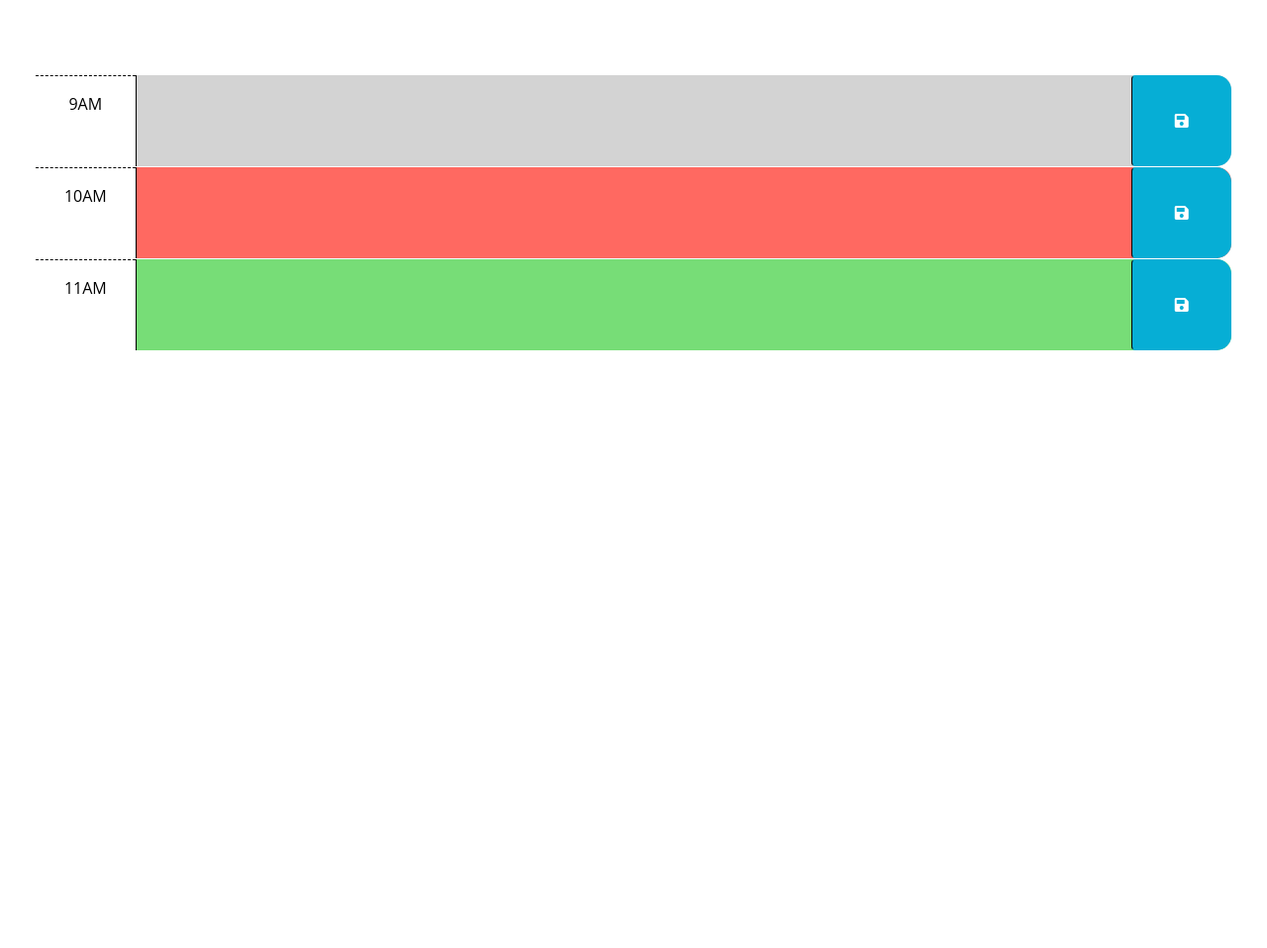
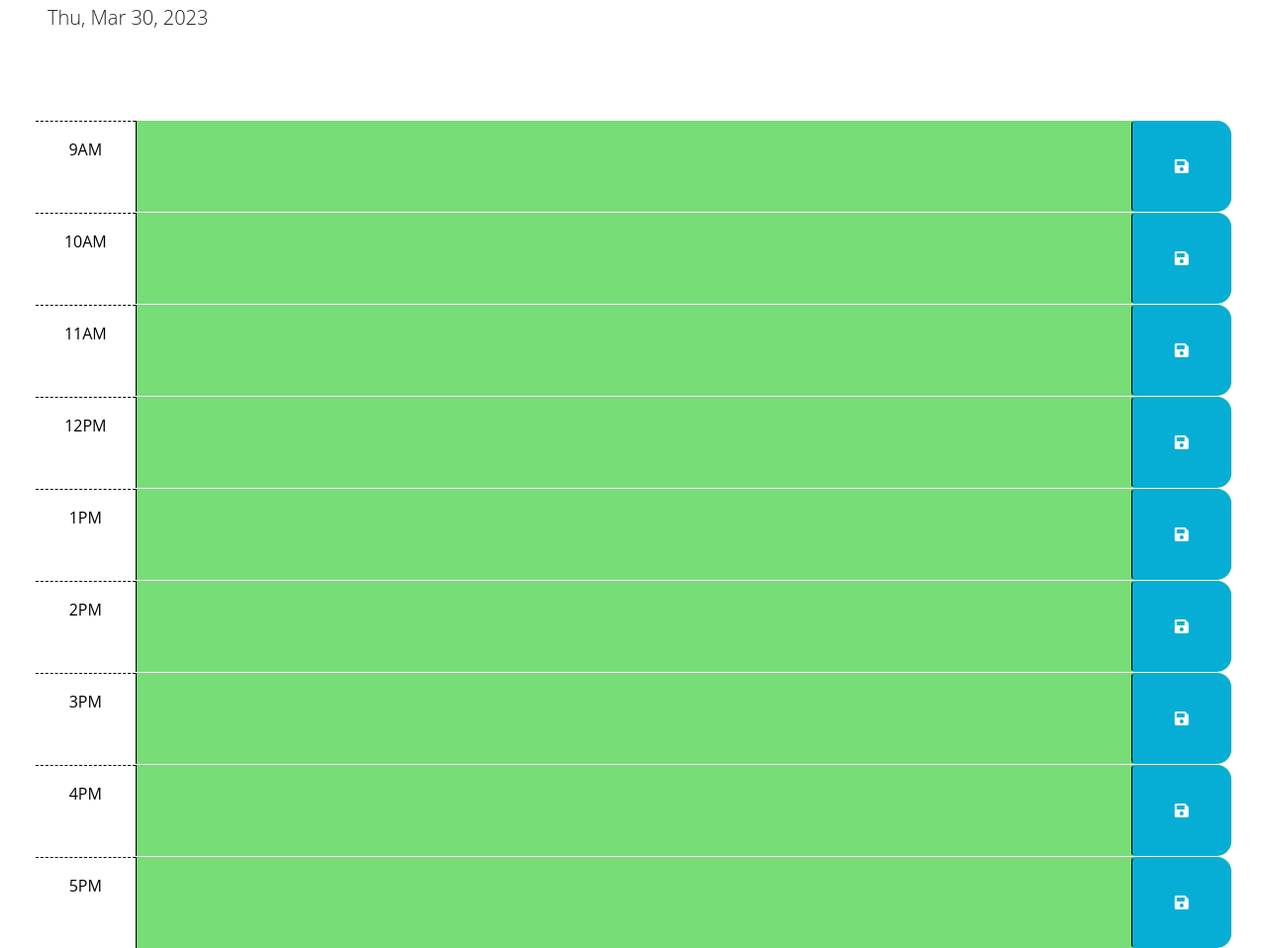
Before and after one commit to Shaun-Nelson/Work-Day-Scheduler, a plain HTML site: page index.html in a window 1280 px wide. Shown: the part 176-1134 px from the top of the page at 99% size. Before the commit the page ends 800 px from the top, so only its background shows below. Drawn offline with nearby package versions, Linux system fonts and the light colour scheme; files that its build step writes are made by us from their sources.

Commit message:
Added time blocks to HTML, added localstorage, added colours to time-blocks based on hour, added persistent user input, added current date in header

```diff
--- a/Assets/script.js
+++ b/Assets/script.js
@@ -8,16 +8,45 @@ $(function () {
   // function? How can DOM traversal be used to get the "hour-x" id of the
   // time-block containing the button that was clicked? How might the id be
   // useful when saving the description in local storage?
-  //
+  $(".saveBtn").click(function () {
+    var hour = $(this).closest("div").attr("id").slice(5);
+    var text = $(this).siblings("textarea").val();
+    localStorage.setItem(hour, text);
+  });
+
   // TODO: Add code to apply the past, present, or future class to each time
   // block by comparing the id to the current hour. HINTS: How can the id
   // attribute of each time-block be used to conditionally add or remove the
   // past, present, and future classes? How can Day.js be used to get the
   // current hour in 24-hour time?
-  //
+  var currentHour = dayjs().hour();
+  var timeBlocks = $(".time-block");
+
+  for (var i = 0; i < timeBlocks.length; i++) {
+    //Gets the id attribute of each time-block and removes "hour-", giving
+    //the hour as a number.
+    var id = $(timeBlocks[i]).attr("id").slice(5);
+
+    if (currentHour > id) {
+      $(timeBlocks[i]).attr("class", "row time-block past");
+    } else if (currentHour === id) {
+      $(timeBlocks[i]).attr("class", "row time-block present");
+    } else {
+      $(timeBlocks[i]).attr("class", "row time-block future");
+    }
+  }
+
   // TODO: Add code to get any user input that was saved in localStorage and set
   // the values of the corresponding textarea elements. HINT: How can the id
   // attribute of each time-block be used to do this?
-  //
+  for (var i = 0; i < timeBlocks.length; i++) {
+    var hour = $(timeBlocks[i]).attr("id").slice(5);
+
+    if (localStorage.getItem(hour)) {
+      $(timeBlocks[i]).children("textarea").html(localStorage.getItem(hour));
+    }
+  }
+
   // TODO: Add code to display the current date in the header of the page.
+  $("#currentDay").text(dayjs().format("ddd, MMM D, YYYY "));
 });
--- a/Assets/style.css
+++ b/Assets/style.css
@@ -1,5 +1,5 @@
 body {
-  font-family: 'Open Sans', sans-serif;
+  font-family: "Open Sans", sans-serif;
   font-size: 16px;
 }
 
--- a/index.html
+++ b/index.html
@@ -20,7 +20,7 @@
       href="https://fonts.googleapis.com/css2?family=Fira+Sans:wght@400;700&display=swap"
       rel="stylesheet"
     />
-    <link rel="stylesheet" href="style.css" />
+    <link rel="stylesheet" href="./Assets/style.css" />
     <title>Work Day Scheduler</title>
   </head>
 
@@ -42,7 +42,7 @@
         -->
 
       <!-- Example of a past time block. The "past" class adds a gray background color. -->
-      <div id="hour-9" class="row time-block past">
+      <div id="hour-9" class="row time-block">
         <div class="col-2 col-md-1 hour text-center py-3">9AM</div>
         <textarea class="col-8 col-md-10 description" rows="3"> </textarea>
         <button class="btn saveBtn col-2 col-md-1" aria-label="save">
@@ -51,7 +51,7 @@
       </div>
 
       <!-- Example of a present time block. The "present" class adds a red background color. -->
-      <div id="hour-10" class="row time-block present">
+      <div id="hour-10" class="row time-block">
         <div class="col-2 col-md-1 hour text-center py-3">10AM</div>
         <textarea class="col-8 col-md-10 description" rows="3"> </textarea>
         <button class="btn saveBtn col-2 col-md-1" aria-label="save">
@@ -60,20 +60,69 @@
       </div>
 
       <!-- Example of a future time block. The "future" class adds a green background color. -->
-      <div id="hour-11" class="row time-block future">
+      <div id="hour-11" class="row time-block">
         <div class="col-2 col-md-1 hour text-center py-3">11AM</div>
         <textarea class="col-8 col-md-10 description" rows="3"> </textarea>
         <button class="btn saveBtn col-2 col-md-1" aria-label="save">
           <i class="fas fa-save" aria-hidden="true"></i>
         </button>
       </div>
-    </div>
+
+      <div id="hour-12" class="row time-block">
+        <div class="col-2 col-md-1 hour text-center py-3">12PM</div>
+        <textarea class="col-8 col-md-10 description" rows="3"> </textarea>
+        <button class="btn saveBtn col-2 col-md-1" aria-label="save">
+          <i class="fas fa-save" aria-hidden="true"></i>
+        </button>
+      </div>
+
+      <div id="hour-13" class="row time-block">
+        <div class="col-2 col-md-1 hour text-center py-3">1PM</div>
+        <textarea class="col-8 col-md-10 description" rows="3"> </textarea>
+        <button class="btn saveBtn col-2 col-md-1" aria-label="save">
+          <i class="fas fa-save" aria-hidden="true"></i>
+        </button>
+      </div>
+
+      <div id="hour-14" class="row time-block">
+        <div class="col-2 col-md-1 hour text-center py-3">2PM</div>
+        <textarea class="col-8 col-md-10 description" rows="3"> </textarea>
+        <button class="btn saveBtn col-2 col-md-1" aria-label="save">
+          <i class="fas fa-save" aria-hidden="true"></i>
+        </button>
+      </div>
+
+      <div id="hour-15" class="row time-block">
+        <div class="col-2 col-md-1 hour text-center py-3">3PM</div>
+        <textarea class="col-8 col-md-10 description" rows="3"> </textarea>
+        <button class="btn saveBtn col-2 col-md-1" aria-label="save">
+          <i class="fas fa-save" aria-hidden="true"></i>
+        </button>
+      </div>
+
+      <div id="hour-16" class="row time-block">
+        <div class="col-2 col-md-1 hour text-center py-3">4PM</div>
+        <textarea class="col-8 col-md-10 description" rows="3"> </textarea>
+        <button class="btn saveBtn col-2 col-md-1" aria-label="save">
+          <i class="fas fa-save" aria-hidden="true"></i>
+        </button>
+      </div>
+
+      <div id="hour-17" class="row time-block">
+        <div class="col-2 col-md-1 hour text-center py-3">5PM</div>
+        <textarea class="col-8 col-md-10 description" rows="3"> </textarea>
+        <button class="btn saveBtn col-2 col-md-1" aria-label="save">
+          <i class="fas fa-save" aria-hidden="true"></i>
+        </button>
+      </div>
 
     <script src="https://cdnjs.cloudflare.com/ajax/libs/jquery/3.2.1/jquery.min.js"></script>
-    <script src="https://cdn.jsdelivr.net/npm/dayjs@1.11.3/dayjs.min.js"
-    integrity="sha256-iu/zLUB+QgISXBLCW/mcDi/rnf4m4uEDO0wauy76x7U="
-    crossorigin="anonymous"></script>
+    <script
+      src="https://cdn.jsdelivr.net/npm/dayjs@1.11.3/dayjs.min.js"
+      integrity="sha256-iu/zLUB+QgISXBLCW/mcDi/rnf4m4uEDO0wauy76x7U="
+      crossorigin="anonymous"
+    ></script>
 
-    <script src="script.js"></script>
+    <script src="./Assets/script.js"></script>
   </body>
 </html>
```
